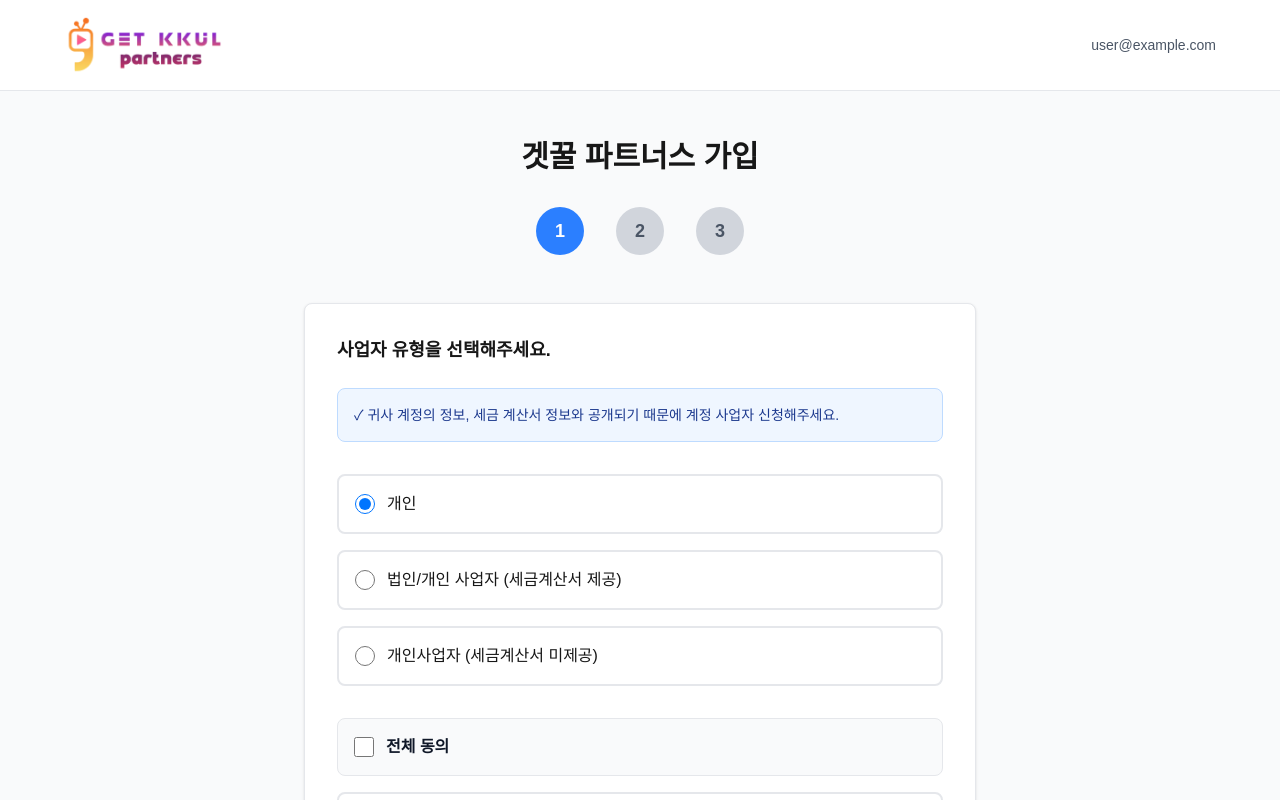
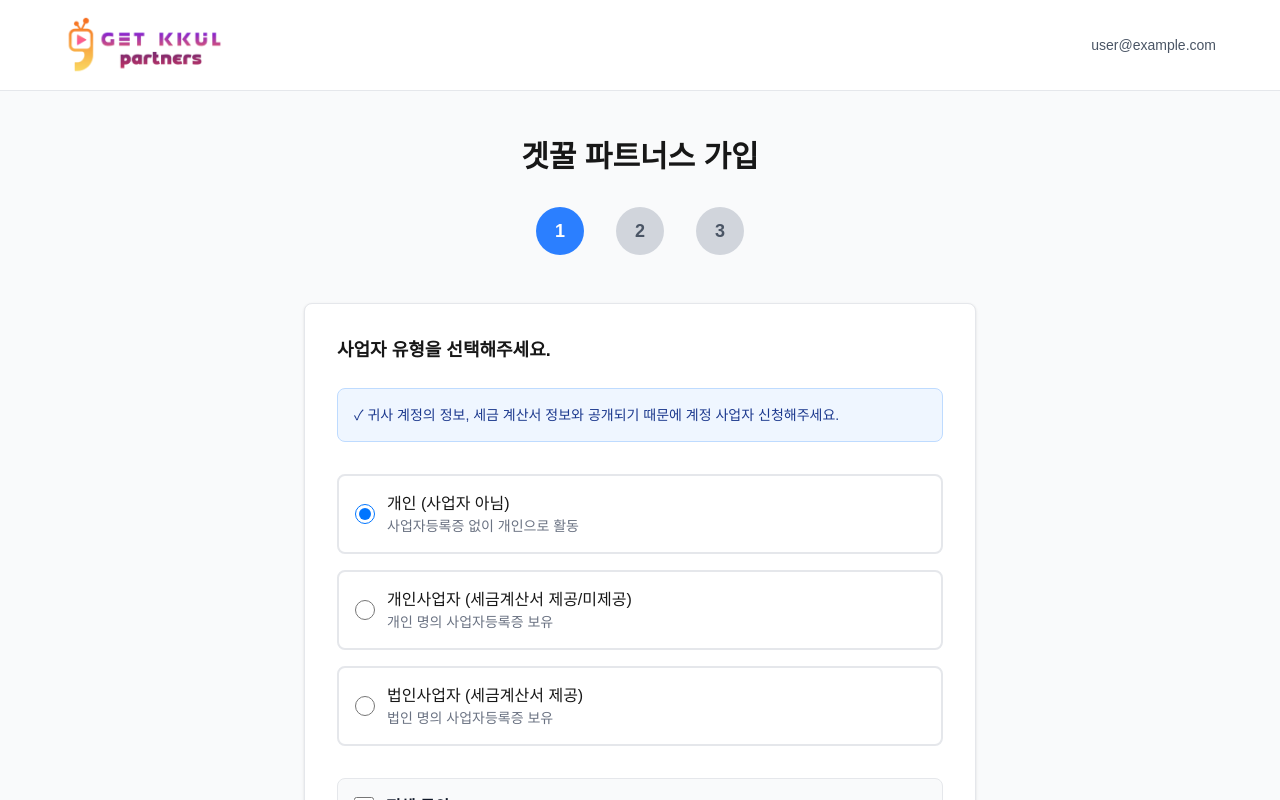
Before and after one commit to jgdglobal001/getkkul-partners, a Next.js app: page /auth/business-registration/step1 in a window 1280 px wide. Shown: the top 800 px of the page. Built offline with nearby package versions, Linux system fonts and the light colour scheme; no server answers; sample sign-in values are in the browser's storage.

Commit message:
법인 개인 사업자 명확히 구분

```diff
--- a/app/auth/business-registration/step1/page.tsx
+++ b/app/auth/business-registration/step1/page.tsx
@@ -116,19 +116,10 @@ export default function Step1Page() {
                 onChange={(e) => setBusinessType(e.target.value)}
                 className="w-5 h-5"
               />
-              <span className="ml-3 font-medium">개인</span>
-            </label>
-
-            <label className="flex items-center p-4 border-2 border-gray-200 rounded-lg cursor-pointer hover:bg-gray-50 transition">
-              <input
-                type="radio"
-                name="businessType"
-                value="법인/개인"
-                checked={businessType === '법인/개인'}
-                onChange={(e) => setBusinessType(e.target.value)}
-                className="w-5 h-5"
-              />
-              <span className="ml-3 font-medium">법인/개인 사업자 (세금계산서 제공)</span>
+              <div className="ml-3">
+                <span className="font-medium">개인 (사업자 아님)</span>
+                <p className="text-sm text-gray-500">사업자등록증 없이 개인으로 활동</p>
+              </div>
             </label>
 
             <label className="flex items-center p-4 border-2 border-gray-200 rounded-lg cursor-pointer hover:bg-gray-50 transition">
@@ -140,7 +131,25 @@ export default function Step1Page() {
                 onChange={(e) => setBusinessType(e.target.value)}
                 className="w-5 h-5"
               />
-              <span className="ml-3 font-medium">개인사업자 (세금계산서 미제공)</span>
+              <div className="ml-3">
+                <span className="font-medium">개인사업자 (세금계산서 제공/미제공)</span>
+                <p className="text-sm text-gray-500">개인 명의 사업자등록증 보유</p>
+              </div>
+            </label>
+
+            <label className="flex items-center p-4 border-2 border-gray-200 rounded-lg cursor-pointer hover:bg-gray-50 transition">
+              <input
+                type="radio"
+                name="businessType"
+                value="법인"
+                checked={businessType === '법인'}
+                onChange={(e) => setBusinessType(e.target.value)}
+                className="w-5 h-5"
+              />
+              <div className="ml-3">
+                <span className="font-medium">법인사업자 (세금계산서 제공)</span>
+                <p className="text-sm text-gray-500">법인 명의 사업자등록증 보유</p>
+              </div>
             </label>
           </div>
 
--- a/app/auth/business-registration/step2/page.tsx
+++ b/app/auth/business-registration/step2/page.tsx
@@ -29,6 +29,7 @@ export default function Step2Page() {
   });
   const [isBusinessVerified, setIsBusinessVerified] = useState(false);
   const [verifyLoading, setVerifyLoading] = useState(false);
+  const [taxInvoiceProvided, setTaxInvoiceProvided] = useState<boolean | null>(null);
 
   // 필수 항목 입력 여부 확인
   const isVerifyButtonEnabled =
@@ -62,6 +63,10 @@ export default function Step2Page() {
         ...prev,
         ...parsed
       }));
+      // 세금계산서 제공 여부도 불러오기
+      if (parsed.taxInvoiceProvided !== undefined) {
+        setTaxInvoiceProvided(parsed.taxInvoiceProvided);
+      }
     }
     const savedVerified = sessionStorage.getItem('isBusinessVerified');
     if (savedVerified === 'true') {
@@ -137,8 +142,17 @@ export default function Step2Page() {
       return;
     }
 
+    // 개인사업자일 경우 세금계산서 제공 여부 선택 확인
+    if (businessType === '개인사업자' && taxInvoiceProvided === null) {
+      alert('세금계산서 제공 여부를 선택해주세요.');
+      return;
+    }
+
     // 2단계 데이터를 세션 스토리지에 저장
-    sessionStorage.setItem('step2Data', JSON.stringify(formData));
+    sessionStorage.setItem('step2Data', JSON.stringify({
+      ...formData,
+      taxInvoiceProvided: businessType === '개인사업자' ? taxInvoiceProvided : null,
+    }));
 
     router.push('/auth/business-registration/step3');
   };
@@ -180,6 +194,35 @@ export default function Step2Page() {
             <div>
               <h2 className="text-lg font-bold mb-4">결제자 정보</h2>
             </div>
+
+            {/* 세금계산서 제공 여부 - 개인사업자만 표시 */}
+            {businessType === '개인사업자' && (
+              <div className="bg-yellow-50 border border-yellow-200 rounded-lg p-4">
+                <label className="block text-sm font-bold mb-3">세금계산서 제공 여부 *</label>
+                <div className="space-y-2">
+                  <label className="flex items-center cursor-pointer">
+                    <input
+                      type="radio"
+                      name="taxInvoice"
+                      checked={taxInvoiceProvided === true}
+                      onChange={() => setTaxInvoiceProvided(true)}
+                      className="w-4 h-4"
+                    />
+                    <span className="ml-2 text-sm">세금계산서 제공 (일반과세자)</span>
+                  </label>
+                  <label className="flex items-center cursor-pointer">
+                    <input
+                      type="radio"
+                      name="taxInvoice"
+                      checked={taxInvoiceProvided === false}
+                      onChange={() => setTaxInvoiceProvided(false)}
+                      className="w-4 h-4"
+                    />
+                    <span className="ml-2 text-sm">세금계산서 미제공 (간이/면세사업자)</span>
+                  </label>
+                </div>
+              </div>
+            )}
 
             {/* 사업자명 */}
             <div>
```
